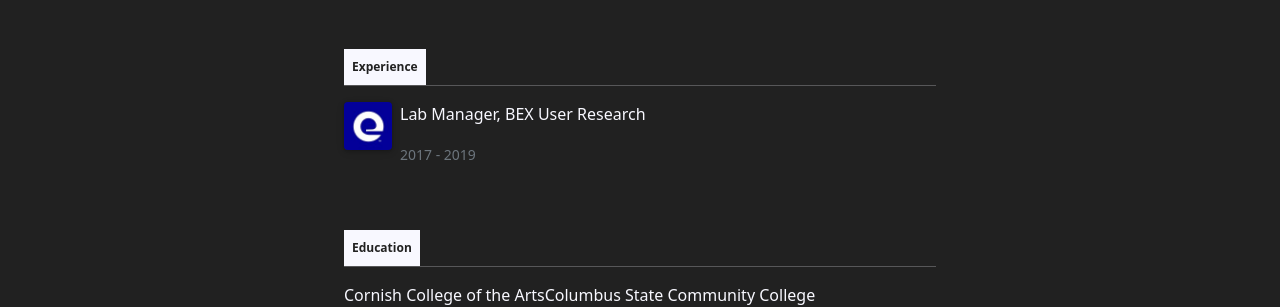
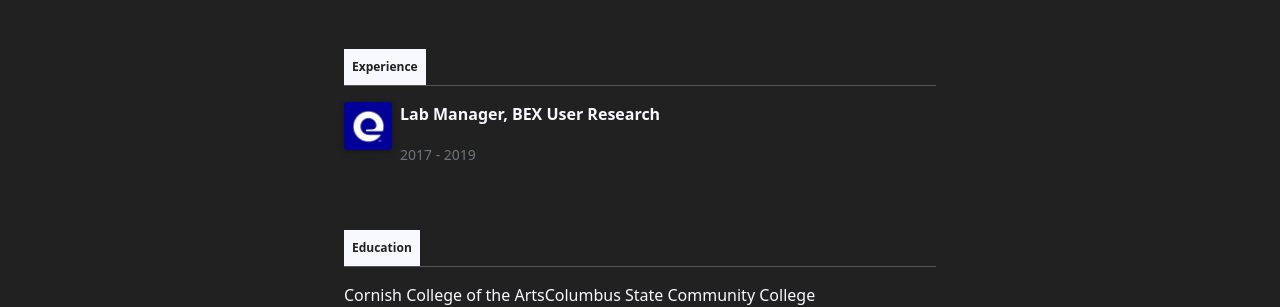
Before and after one commit to davemcdowell/portfolio, a Jekyll site: the page built from about.html, in a window 1280 px wide. Shown: the part 508-815 px from the top of the page. Built offline with Jekyll 4.4.1, drawn with Linux system fonts in a browser that asks for light colours; nearby versions of some CDN libraries.

Commit message:
Update about.html

```diff
--- a/about.html
+++ b/about.html
@@ -23,7 +23,7 @@ permalink: /about/
                                   <a href="{{ experience.url }}"><img class="rounded bs-sm" src="{{ experience.logo | relative_url }}" width="48" height="48" alt="{{ experience.company }} logo" style="max-width: 48px; max-height: 48px;"></a>
                                 </div>
                                 <div class="flex-grow-1 ms-2">
-                                  <p class="title d-block">{{ experience.job-title }}</p>
+                                  <p class="title d-block"><strong>{{ experience.job-title }}</strong></p>
                                   <p class="text-muted"><small>{{ experience.start-date }} - {{ experience.end-date }}</small></p>
                                 </div>
                             </div>
```
